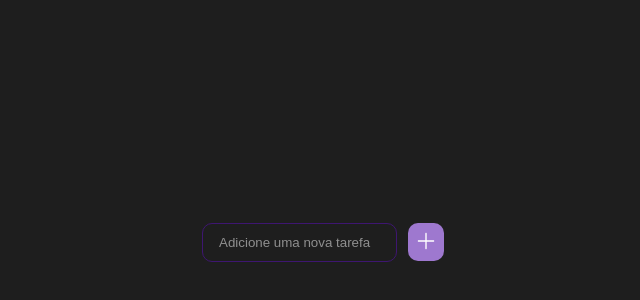
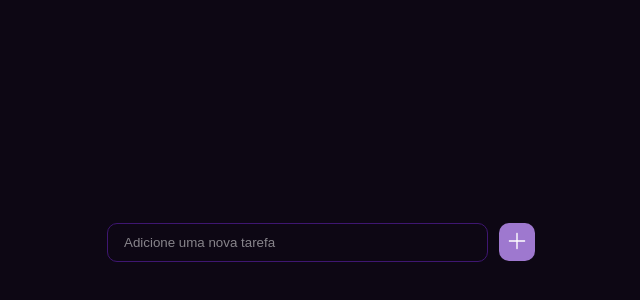
Before and after one commit to WendelSantosNunes/Todo-List-Angular, an Angular app: page / in a window 1280 px wide. Shown: the part 158-458 px from the top of the page, without its empty margins (317-957 px from the left). Built offline with nearby package versions, Linux system fonts and the light colour scheme.

Commit message:
:sparkles: was creating the input component

```diff
--- a/src/app/app.module.ts
+++ b/src/app/app.module.ts
@@ -5,6 +5,7 @@ import { AppRoutingModule } from './app-routing.module';
 import { AppComponent } from './app.component';
 import { HomeComponent } from './pages/home/home.component';
 import { InputComponent } from './pages/home/components/input/input.component';
+import { FormsModule } from '@angular/forms';
 
 @NgModule({
   declarations: [
@@ -14,7 +15,8 @@ import { InputComponent } from './pages/home/components/input/input.component';
   ],
   imports: [
     BrowserModule,
-    AppRoutingModule
+    AppRoutingModule,
+    FormsModule
   ],
   providers: [],
   bootstrap: [AppComponent]
--- /dev/null
+++ b/src/app/core/utils/tasks.ts
@@ -0,0 +1,14 @@
+export let tasks = [
+  {
+    text: 'To study React fundamentals 1',
+    activo: true
+  },
+  {
+    text: 'To study React fundamentals 2',
+    activo: true
+  },
+  {
+    text: 'To study React fundamentals 3',
+    activo: false
+  }
+]
--- a/src/app/pages/home/components/input/input.component.html
+++ b/src/app/pages/home/components/input/input.component.html
@@ -1,4 +1,4 @@
-<form action="">
+<form action="" #f="ngForm">
   <input
     type="text"
     placeholder="Adicione uma nova tarefa"
--- a/src/app/pages/home/components/input/input.component.scss
+++ b/src/app/pages/home/components/input/input.component.scss
@@ -1,6 +1,4 @@
 form{
-  max-width: 27rem;
-  width: 100%;
   display: flex;
   gap: 0.6875rem;
   align-items: center;
@@ -28,7 +26,7 @@ form{
 
   button{
     background-color: var(--color-background-button-primary);
-    padding:0.5625rem 0.5625rem 0.4375rem 0.5625rem;
+    padding: 0.5625rem 0.5625rem 0.4375rem 0.5625rem;
     border-radius: 0.625rem;
   }
 }
--- a/src/app/pages/home/components/input/input.component.ts
+++ b/src/app/pages/home/components/input/input.component.ts
@@ -1,4 +1,5 @@
-import { Component, OnInit } from '@angular/core';
+import { Component, EventEmitter, OnInit, Output } from '@angular/core';
+import { task } from 'src/app/shared/models/task';
 
 @Component({
   selector: 'app-input',
@@ -7,9 +8,16 @@ import { Component, OnInit } from '@angular/core';
 })
 export class InputComponent implements OnInit {
 
+  @Output() taskTextChange = new EventEmitter<task>()
+  taskText: string = ''
+
   constructor() { }
 
   ngOnInit(): void {
   }
 
+  newTask(){
+    this.taskTextChange.emit({text: this.taskText, activo: true});
+  }
+
 }
--- a/src/app/pages/home/home.component.html
+++ b/src/app/pages/home/home.component.html
@@ -1,3 +1,5 @@
 <section class="container">
-  <app-input></app-input>
+  <div>
+    <app-input></app-input>
+  </div>
 </section>
--- a/src/app/pages/home/home.component.scss
+++ b/src/app/pages/home/home.component.scss
@@ -4,4 +4,33 @@ section{
   align-items: center;
   justify-content: center;
   height: 100vh;
+
+  div:nth-child(1){
+    max-width: 27rem;
+    width: 100%;
+  }
+
+  .task{
+    max-width: 27rem;
+    width: 100%;
+    margin-top: 3.75rem;
+
+    .card{
+      margin-top: 1rem;
+      display: flex;
+      align-items: center;
+      justify-content: space-between;
+
+      background-color: var(--color-background-secondary);
+      color: var(--color-text-secondary);
+      padding: 1.375rem;
+      border-radius: 0.625rem;
+
+      div{
+        display: flex;
+        align-items: center;
+        gap: 1rem;
+      }
+    }
+  }
 }
--- a/src/app/pages/home/home.component.ts
+++ b/src/app/pages/home/home.component.ts
@@ -1,4 +1,6 @@
 import { Component, OnInit } from '@angular/core';
+import { tasks } from 'src/app/core/utils/tasks';
+import { task } from 'src/app/shared/models/task';
 
 @Component({
   selector: 'app-home',
@@ -7,9 +9,12 @@ import { Component, OnInit } from '@angular/core';
 })
 export class HomeComponent implements OnInit {
 
+  tasksUtils: task[] = tasks.filter((resultado) => resultado.activo === true);
+  tasksUtilsDone: task[] = tasks.filter((resultado) => resultado.activo === false);
+  task!: task;
+
   constructor() { }
 
   ngOnInit(): void {
   }
-
 }
--- /dev/null
+++ b/src/app/shared/models/task.ts
@@ -0,0 +1,4 @@
+export interface task {
+  text: string,
+  activo: boolean
+}
--- a/src/styles.scss
+++ b/src/styles.scss
@@ -3,10 +3,10 @@
 
 :root {
 	--color-text-primary: #FFFFFF;
-	--color-text-secondary: #FF944D;
+	--color-text-secondary: #9E78CF;
 
-  --color-background-primary: #1E1E1E;
-  --color-background-secondary: #EBEBED;
+  --color-background-primary: #0D0714;
+  --color-background-secondary: #15101C;
 
   --color-background-button-primary: #9E78CF;
 }
```
Also changed, not shown: src/assets/Check.svg (added), src/assets/TrashSimple.svg (added).
